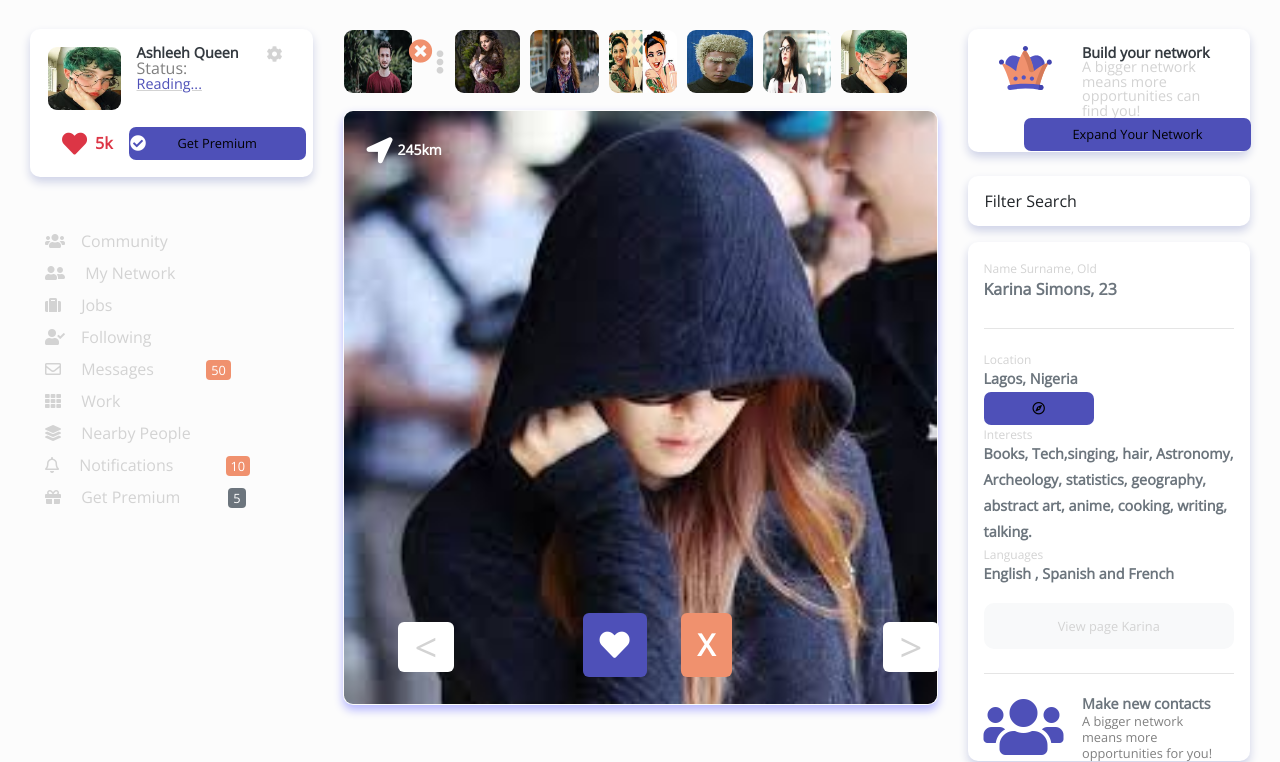
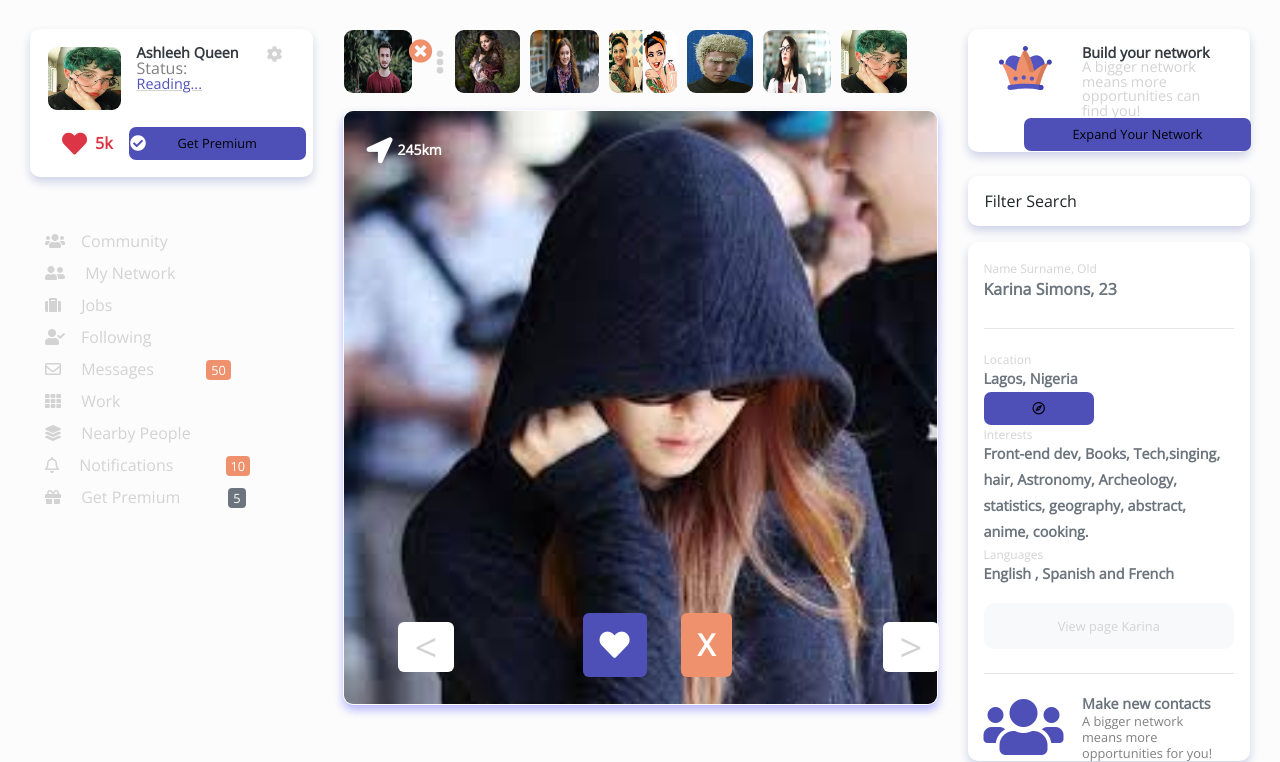
Before and after one commit to Temmarie/Finders, a plain HTML site: page index.html in a window 1280 px wide. Shown: the part 67-829 px from the top of the page. Drawn offline with nearby package versions, Linux system fonts and the light colour scheme; some icons are missing.

Commit message:
updated index.html

```diff
--- a/index.html
+++ b/index.html
@@ -143,8 +143,8 @@
               </p>
               <p>
                 <small class="surname">Interests</small> <br>
-                <b class="profile-info info-1 text-secondary"> Books, Tech,singing, hair, Astronomy,
-                  Archeology, statistics, geography, abstract art, anime, cooking, writing, talking.
+                <b class="profile-info info-1 text-secondary"> Front-end dev, Books, Tech,singing, hair, Astronomy,
+                  Archeology, statistics, geography, abstract, anime, cooking.
                 </b></p>
               <p class="mb-3">
                 <small class="surname">Languages</small><br />
```
